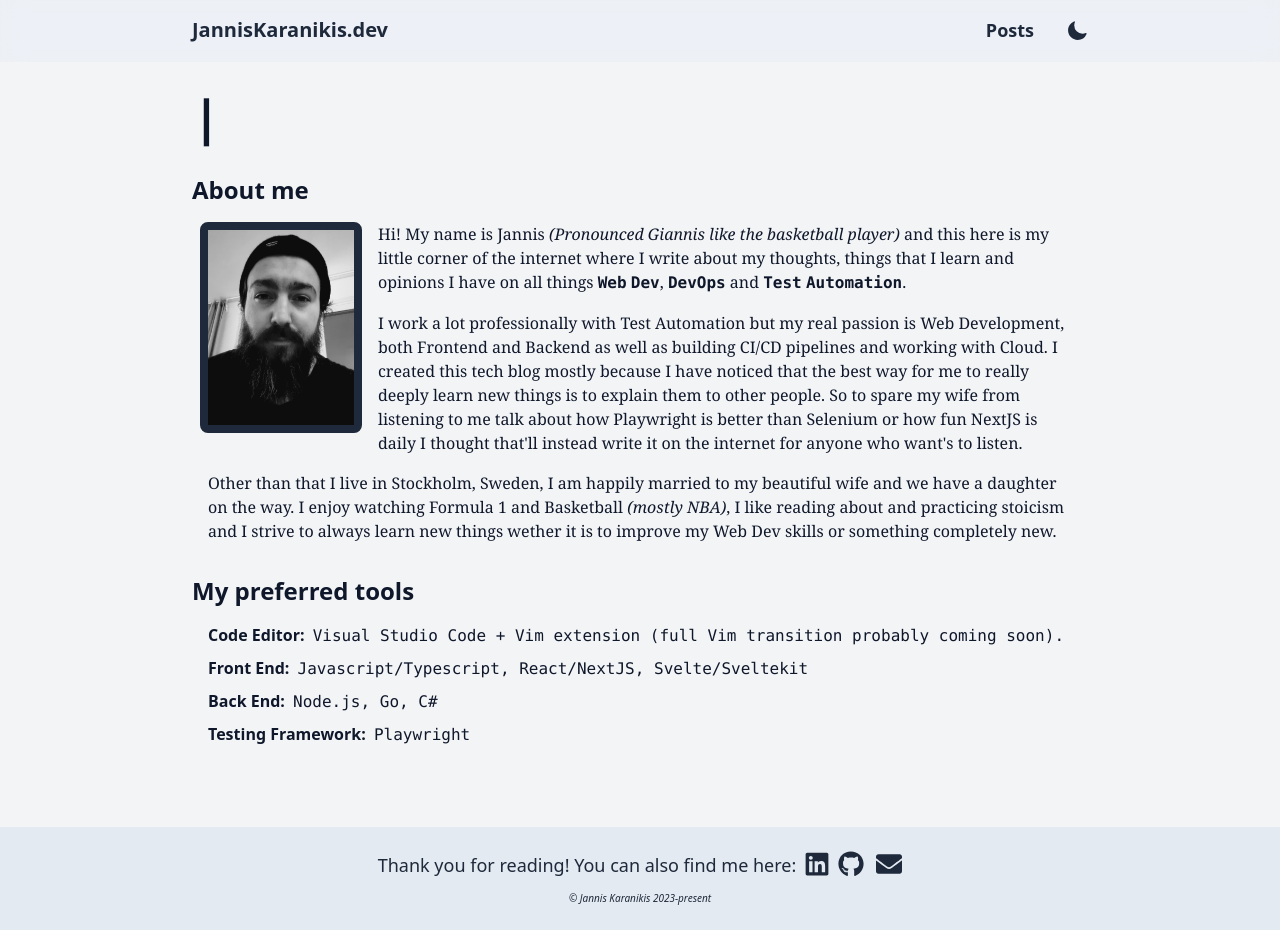
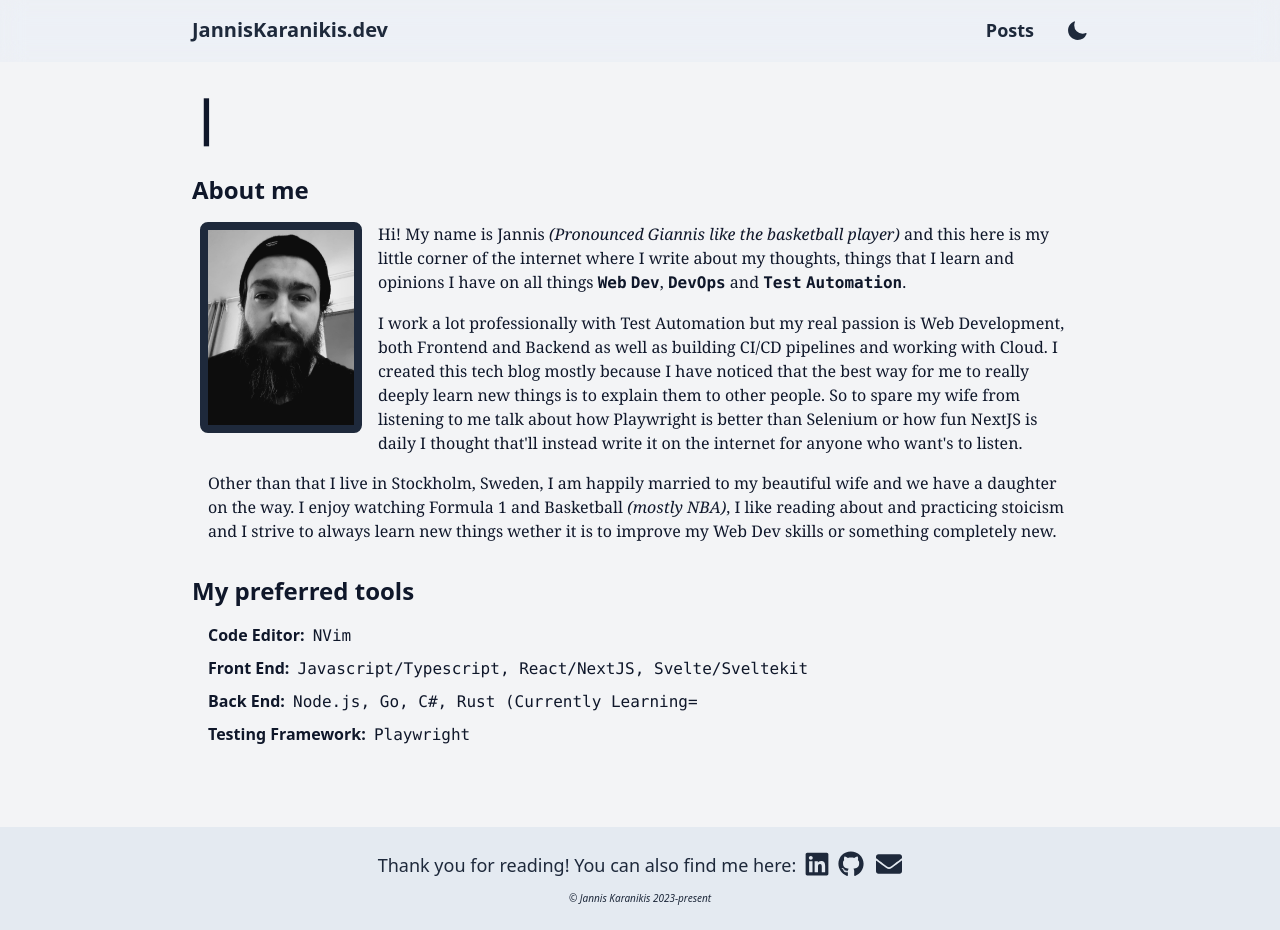
Before and after one commit to JannisK89/tech-blog, a Next.js app: page / in a window 1280 px wide. Built offline with nearby package versions, Linux system fonts and the light colour scheme.

Commit message:
info update

```diff
--- a/pages/index.tsx
+++ b/pages/index.tsx
@@ -67,7 +67,7 @@
                 Code Editor:{' '}
                 <span className="font-mono font-medium ml-1">
                   {' '}
-                  Visual Studio Code + Vim extension (full Vim transition probably coming soon).
+                  NVim
                 </span>
               </li>
               <li className="mb-2">
@@ -77,7 +77,7 @@
                 </span>
               </li>
               <li className="mb-2">
-                Back End: <span className="font-mono font-medium ml-1">Node.js, Go, C#</span>
+                Back End: <span className="font-mono font-medium ml-1">Node.js, Go, C#, Rust (Currently Learning=</span>
               </li>
               <li className="mb-2">
                 Testing Framework: <span className="font-mono font-medium ml-1">Playwright</span>
```
